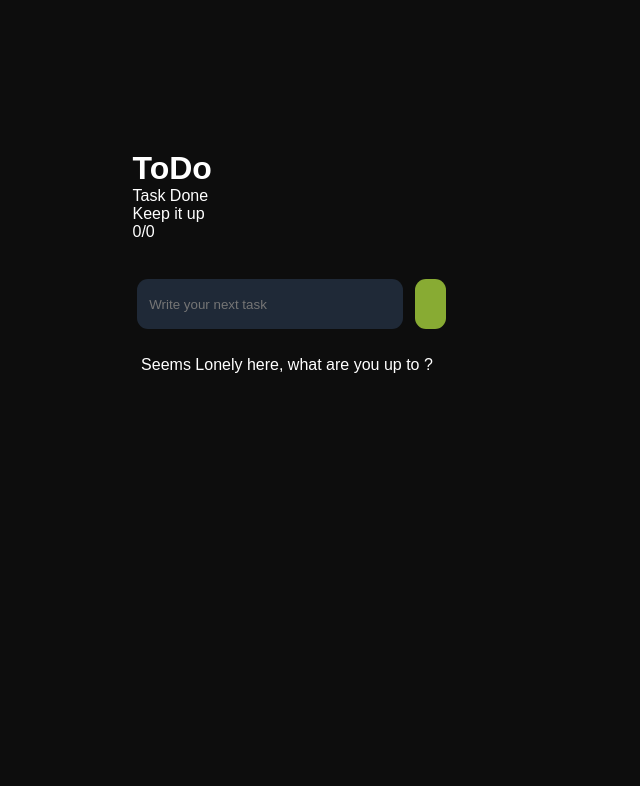
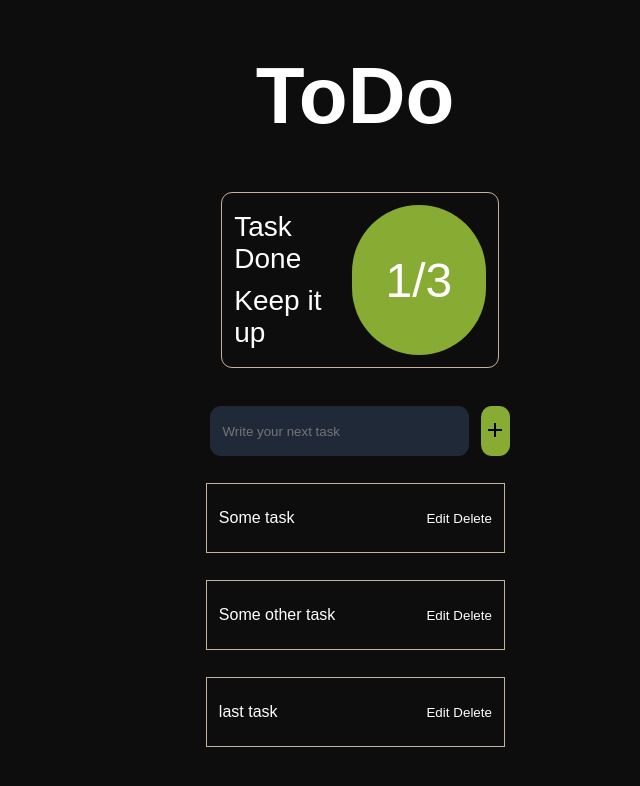
Before and after one commit to Ashu112/ToDo-List, a React (Create React App) app: page / in a window 1280 px wide. Shown: the top 786 px of the page, without its empty margins (280-920 px from the left). Built offline with nearby package versions, Linux system fonts and the light colour scheme.

Commit message:
total todos

```diff
--- a/package.json
+++ b/package.json
@@ -3,6 +3,10 @@
   "version": "0.1.0",
   "private": true,
   "dependencies": {
+    "@emotion/react": "^11.11.4",
+    "@emotion/styled": "^11.11.5",
+    "@mui/icons-material": "^5.15.20",
+    "@mui/material": "^5.15.20",
     "@testing-library/jest-dom": "^5.17.0",
     "@testing-library/react": "^13.4.0",
     "@testing-library/user-event": "^13.5.0",
--- a/src/App.css
+++ b/src/App.css
@@ -2,43 +2,12 @@ button {
   cursor: pointer;
 }
 
-.visually-hidden {
-  position: absolute !important;
-  clip: rect(1px, 1px, 1px, 1px);
-  padding: 0 !important;
-  border: 0 !important;
-  height: 1px !important;
-  width: 1px !important;
-  overflow: hidden;
-  white-space: nowrap;
+.header-container {
+  font-size: 40px;
+  padding: 50px;
 }
-.text_large {
-  font-size: 32px;
-}
-.text_small {
-  font-size: 24px;
-}
-.wrapper {
-  display: flex;
-  flex-direction: column;
-  width: 70%;
-}
-@media (max-width: 510px) {
-  .wrapper {
-    width: 100%;
-  }
-  header {
-    justify-content: center;
-  }
-}
-header {
-  display: flex;
-  align-items: center;
-  justify-content: flex-start;
-  gap: 12px;
-  padding: 42px;
-}
-.todohero_section {
+
+.hero-container {
   border: 1px solid #c2b39a;
   display: flex;
   align-items: center;
@@ -49,7 +18,15 @@ header {
   padding: 12px;
   border-radius: 11px;
 }
-.todohero_section div:last-child {
+
+.hero-main1 {
+  display: flex;
+  flex-direction: column;
+  font-size: 28px;
+  gap: 10px;
+}
+
+.hero-main2 {
   background-color: #88ab33;
   width: 150px;
   height: 150px;
@@ -60,6 +37,7 @@ header {
   justify-content: center;
   text-align: center;
 }
+
 .form {
   align-self: center;
   width: 97%;
@@ -69,9 +47,11 @@ header {
   gap: 12px;
   margin-top: 38px;
 }
+
 .form label {
   width: 90%;
 }
+
 .form input {
   background-color: #1f2937;
   color: #fff;
@@ -82,6 +62,7 @@ header {
   border-radius: 11px;
   padding: 12px;
 }
+
 .form button {
   width: 10%;
   height: 50px;
@@ -89,6 +70,7 @@ header {
   background-color: #88ab33;
   border: none;
 }
+
 .todo_list {
   align-self: center;
   width: 97%;
@@ -100,8 +82,14 @@ header {
   margin-bottom: 27px;
   gap: 27px;
 }
-.todo_item,
-.edit-form input {
+
+.wrapper {
+  display: flex;
+  flex-direction: column;
+  width: 100%;
+}
+
+.todo_item {
   display: flex;
   justify-content: space-between;
   align-items: center;
@@ -114,32 +102,19 @@ header {
   color: #fff;
   padding: 12px;
 }
-.edit-form input {
-  outline: transparent;
-  width: calc(100% - 14px);
-  height: calc(100% - 12px);
-  border: transparent;
-}
+
 .todo_items_left,
 .todo_items_right {
   display: flex;
   align-items: center;
 }
-.todo_items_left {
-  background-color: transparent;
-  border: none;
-  color: #fff;
-  gap: 12px;
-  font-size: 16px;
-}
+
 .todo_items_right {
   gap: 4px;
 }
+
 .todo_items_right button {
   background-color: transparent;
   color: #fff;
   border: none;
 }
-.todo_items_right button svg {
-  fill: #c2b39a;
-}
--- a/src/App.js
+++ b/src/App.js
@@ -15,12 +15,22 @@ function App() {
     },
     { title: "last task", id: 3, is_completed: false },
   ]);
+
+  const todos_completed = todos.filter(
+    (todo) => todo.is_completed === true
+  ).length;
+
+  const total_completed = todos.length;
+
   return (
     <div className="wrapper">
       <Header />
-      <ToDoHero todo_completed={0} total_todos={0} />
+      <ToDoHero
+        todo_completed={todos_completed}
+        total_todos={total_completed}
+      />
       <Form />
-      <ToDoList todos={todos} />
+      <ToDoList todos={todos} setTodos={setTodos} />
     </div>
   );
 }
--- a/src/Components/Form.js
+++ b/src/Components/Form.js
@@ -1,4 +1,5 @@
 import React from "react";
+import AddIcon from "@mui/icons-material/Add";
 
 const Form = () => {
   const handleSubmit = (event) => {
@@ -18,10 +19,9 @@ const Form = () => {
         />
       </label>
       <button>
-        <span className="visually-hidden">Submit</span>
-        <svg>
-          <path d="" />
-        </svg>
+        <span className="visually-hidden ">
+          <AddIcon />
+        </span>
       </button>
     </form>
   );
--- a/src/Components/Header.js
+++ b/src/Components/Header.js
@@ -2,12 +2,9 @@ import React from "react";
 
 const Header = () => {
   return (
-    <>
-      <svg>
-        <path d="" />
-      </svg>
+    <div className="header-container">
       <h1>ToDo</h1>
-    </>
+    </div>
   );
 };
 
--- a/src/Components/ToDoHero.js
+++ b/src/Components/ToDoHero.js
@@ -2,15 +2,15 @@ import React from "react";
 
 const ToDoHero = ({ todo_completed, total_todos }) => {
   return (
-    <section>
-      <div>
+    <div className="hero-container">
+      <div className="hero-main1">
         <p>Task Done</p>
         <p>Keep it up</p>
       </div>
-      <div>
+      <div className="hero-main2">
         {todo_completed}/{total_todos}
       </div>
-    </section>
+    </div>
   );
 };
 
--- a/src/Components/ToDoList.js
+++ b/src/Components/ToDoList.js
@@ -4,37 +4,30 @@ function Item({ item }) {
   return (
     <li id={item?.id} className="todo_item">
       <buton className="todo_items_left">
-        <svg>
-          <circle cx="11.998" cy="11.998" fillRule="nonzero" r="9.998" />
-        </svg>
         <p>{item?.title}</p>
       </buton>
       <div className="todo_items_right">
         <button>
           <span className="visually-hidden">Edit</span>
-          <svg>
-            <path d="" />
-          </svg>
         </button>
         <button>
           <span className="visually-hidden">Delete</span>
-          <svg>
-            <path d="" />
-          </svg>
         </button>
       </div>
     </li>
   );
 }
 
-const ToDoList = (todos) => {
+const ToDoList = ({ todos, setTodos }) => {
   return (
     <div>
       <ol className="todo_list">
-        {todos && todos.lenght > 0 ? (
-          todos?.map((item, index) => <Item key={index} item={item} />)
+        {todos && todos.length > 0 ? (
+          todos?.map((item, index) => (
+            <Item key={index} item={item} setTodos={setTodos} />
+          ))
         ) : (
-          <p>Seems Lonely here, what are you up to ?</p>
+          <p>Seems lonely in here, what are you up to?</p>
         )}
       </ol>
     </div>
```
Also changed, not shown: 1 other file (tests, documents, lock files or other folders).
